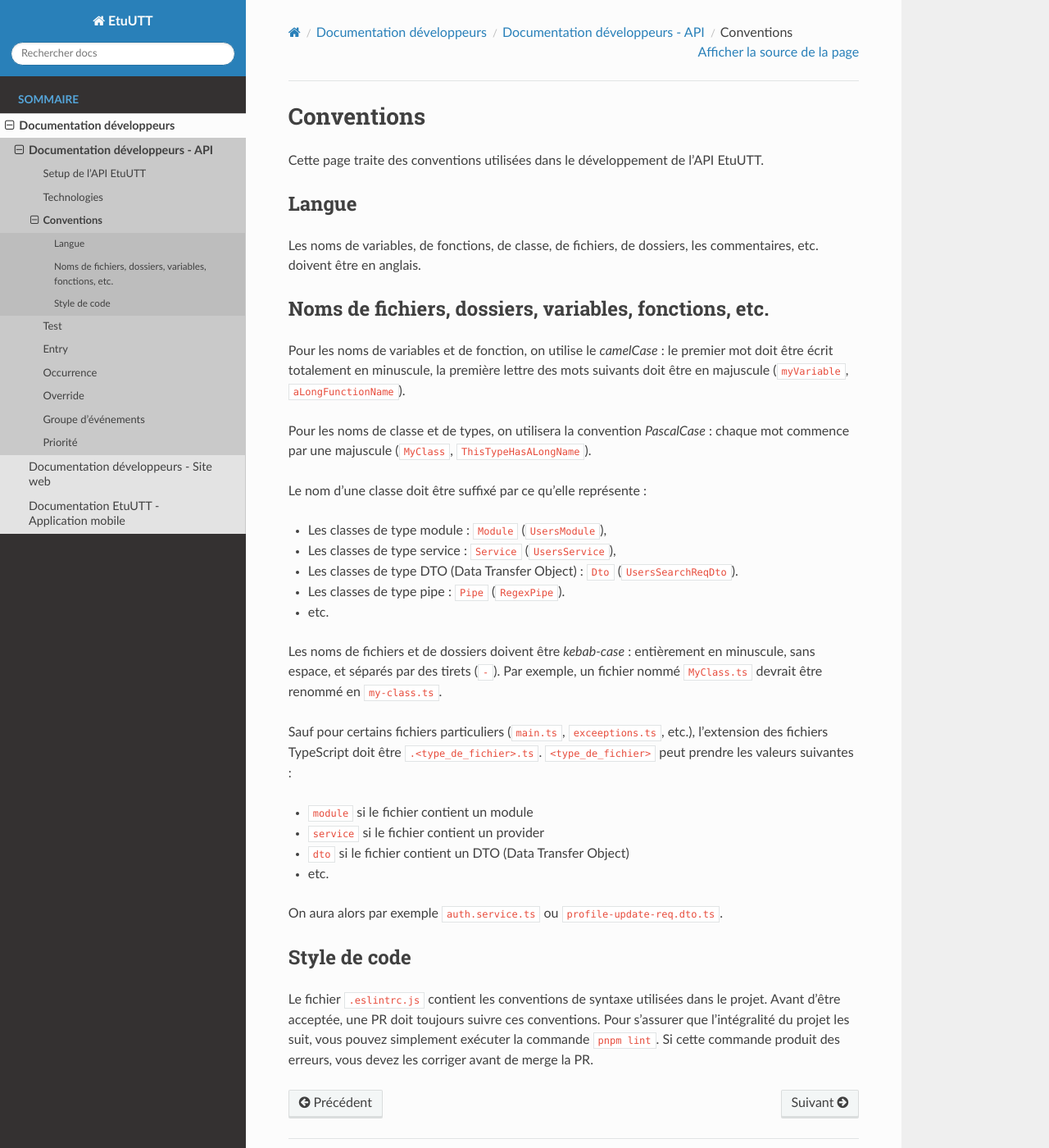
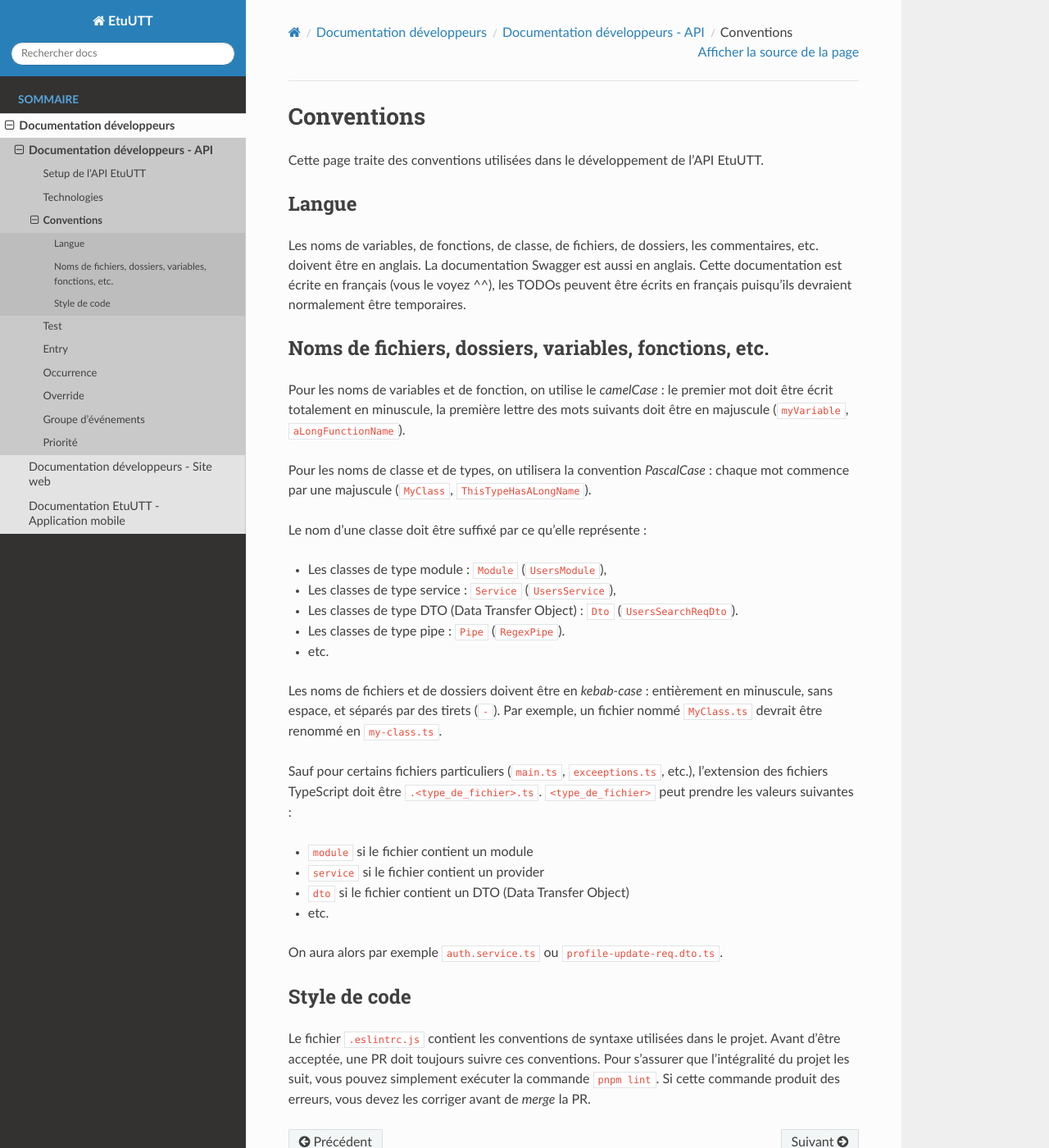
Before and after one commit to ungdev/etu-utt-api, a Sphinx documentation site: the page built from docs/doc_developers/api/conventions.md, in a window 1280 px wide and 1400 px high. Shown: the whole window at 82% size. Built offline with Sphinx 7.4.7 and the Read the Docs theme 2.0.0, drawn with Linux system fonts in a browser that asks for light colours.

Commit message:
docs: documented documenation

```diff
--- a/docs/doc_developers/api/conventions.md
+++ b/docs/doc_developers/api/conventions.md
@@ -5,7 +5,8 @@
 ## Langue
 
 Les noms de variables, de fonctions, de classe, de fichiers, de dossiers, les commentaires, etc. doivent être en
-anglais.
+anglais. La documentation Swagger est aussi en anglais. Cette documentation est écrite en français (vous le voyez ^^),
+les TODOs peuvent être écrits en français puisqu'ils devraient normalement être temporaires.
 
 ## Noms de fichiers, dossiers, variables, fonctions, etc.
 
@@ -23,7 +24,7 @@
 * Les classes de type pipe : `Pipe` (`RegexPipe`).
 * etc.
 
-Les noms de fichiers et de dossiers doivent être _kebab-case_ : entièrement en minuscule, sans espace, et séparés par
+Les noms de fichiers et de dossiers doivent être en _kebab-case_ : entièrement en minuscule, sans espace, et séparés par
 des tirets (`-`). Par exemple, un fichier nommé `MyClass.ts` devrait être renommé en `my-class.ts`.
 
 Sauf pour certains fichiers particuliers (`main.ts`, `exceeptions.ts`, etc.), l'extension des fichiers TypeScript doit
@@ -40,4 +41,4 @@
 
 Le fichier `.eslintrc.js` contient les conventions de syntaxe utilisées dans le projet. Avant d’être acceptée, une PR
 doit toujours suivre ces conventions. Pour s’assurer que l’intégralité du projet les suit, vous pouvez simplement
-exécuter la commande `pnpm lint`. Si cette commande produit des erreurs, vous devez les corriger avant de merge la PR.
+exécuter la commande `pnpm lint`. Si cette commande produit des erreurs, vous devez les corriger avant de _merge_ la PR.
```
Also changed, not shown: docs/doc_developers/api/documentation.md (added, +54 -0 lines), docs/doc_developers/api/index.md (line endings or trailing spaces), 1 other file.
